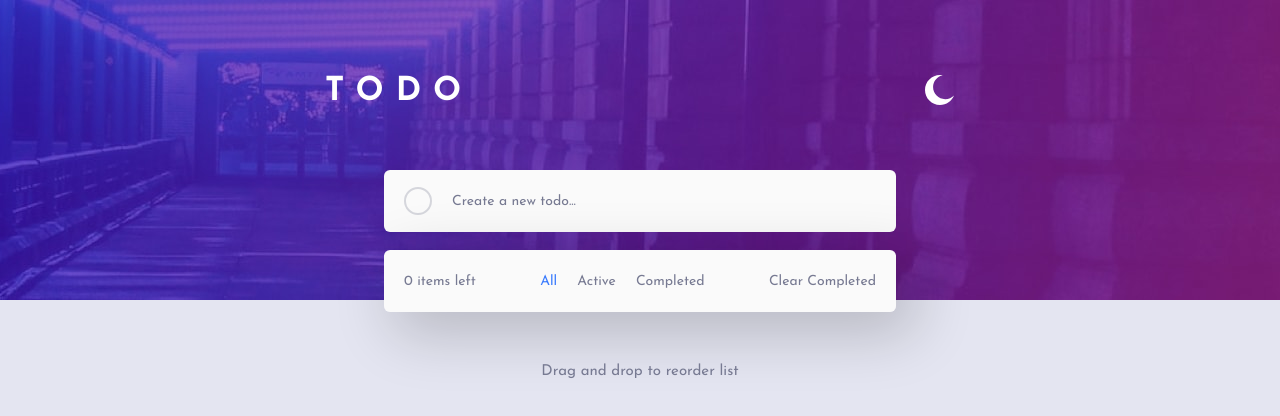
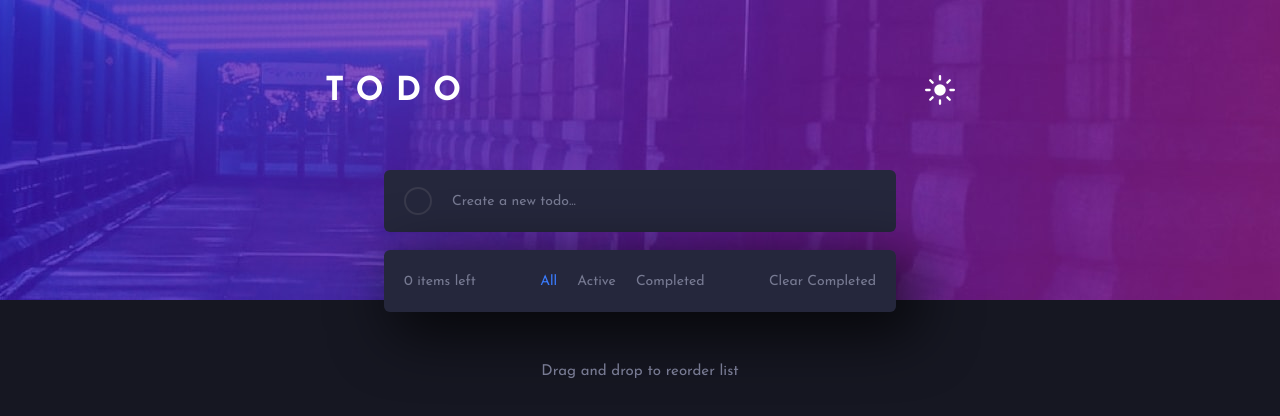
Before and after one commit to DilinyerCR/To-Do-App, a React (Vite) app: page / in a window 1280 px wide. Shown: the top 416 px of the page. Built offline with nearby package versions, Linux system fonts and the light colour scheme.

Commit message:
all done

```diff
--- a/src/components/ThemeToggle/ThemeToggle.jsx
+++ b/src/components/ThemeToggle/ThemeToggle.jsx
@@ -5,10 +5,10 @@ import Moon from '../../assets/icon-moon.svg';
 
 
 const ThemeToggle = () => {
-    const [theme, setTheme] = useState("light")
+    const [theme, setTheme] = useState("dark")
 
     const toggleTheme = () => {
-        theme === "light" ? setTheme("dark") : setTheme("light");
+        theme === "dark" ? setTheme("light") : setTheme("dark");
         console.log(theme)
     };
 
```
